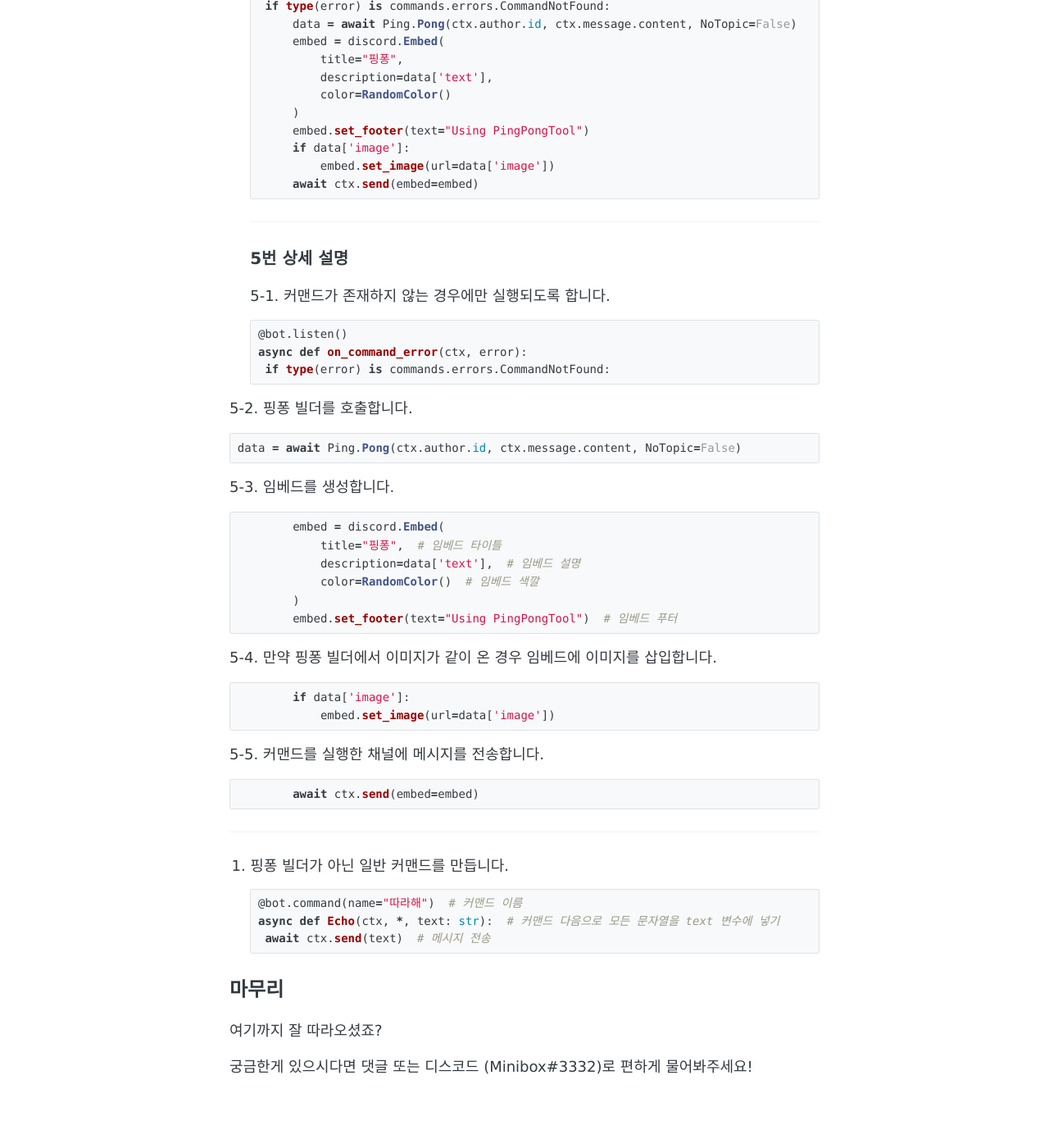
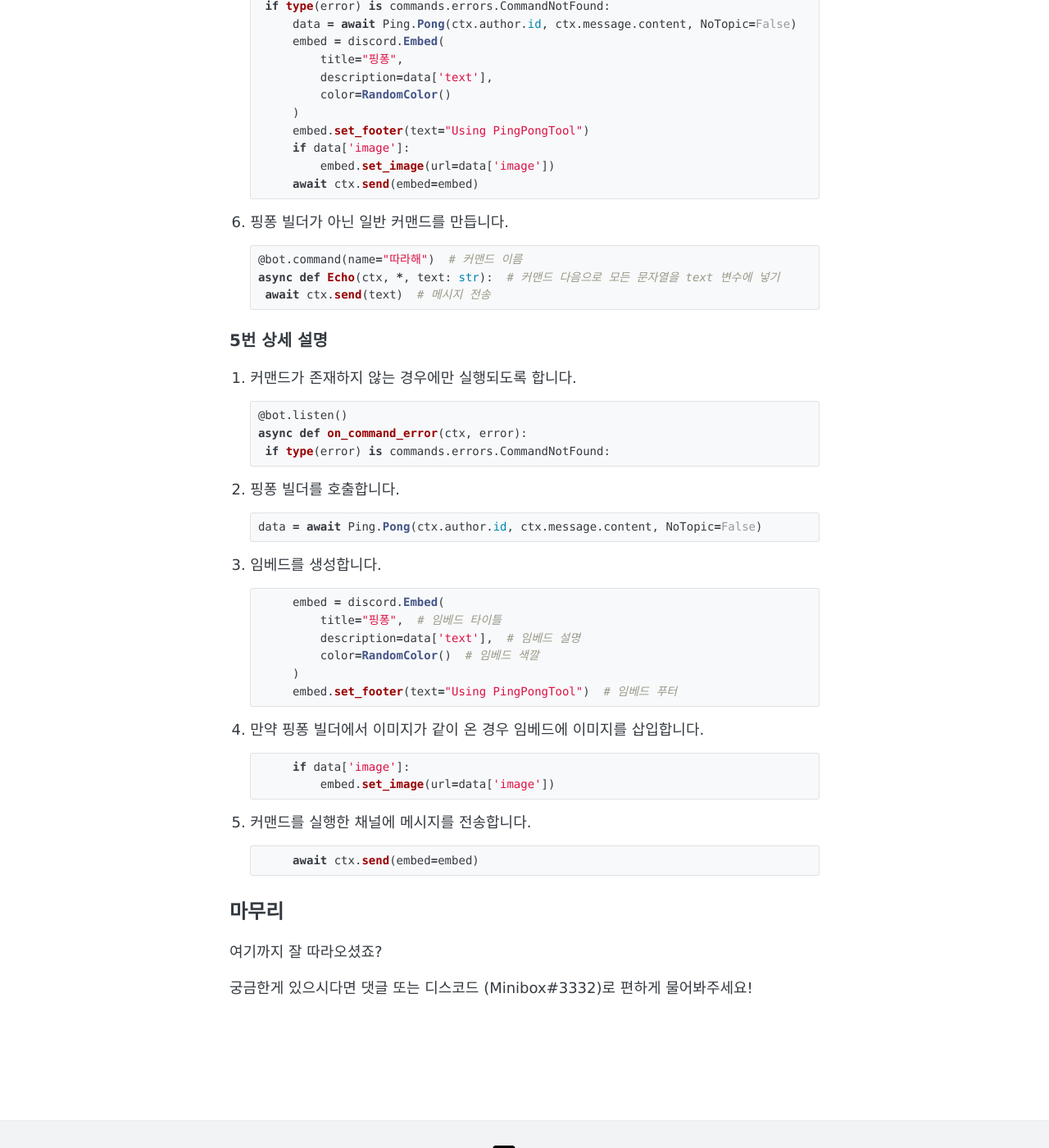
Before and after one commit to minibox24/miniblog, a Jekyll site: the page built from _posts/2020-09-19-discordpy-pingpong-bot.md, in a window 1280 px wide and 1400 px high, scrolled down 2107 px. Shown: the whole window at 82% size. Built offline with Jekyll 4.4.1, drawn with Linux system fonts in a browser that asks for light colours; comment, search, counter and statistics services are not loaded; some of the changed lines change nothing that is shown.

Commit message:
서순2트

````diff
--- a/_posts/2020-09-19-discordpy-pingpong-bot.md
+++ b/_posts/2020-09-19-discordpy-pingpong-bot.md
@@ -88,7 +88,7 @@ bot = commands.Bot(command_prefix=['!', '핑퐁아 '])  # 커맨드 프리픽스
 Ping = PingPong(URL, Authorization)
 ```
 
-5. 커맨드가 없으면 핑퐁 빌더를 호출합니다.
+5. 커맨드가 없으면 핑퐁 빌더를 호출합니다. [자세한 설명](#5번-상세-설명)
 ```py
 @bot.listen()
 async def on_command_error(ctx, error):
@@ -104,21 +104,28 @@ async def on_command_error(ctx, error):
             embed.set_image(url=data['image'])
         await ctx.send(embed=embed)
 ```
----
+
+6. 핑퐁 빌더가 아닌 일반 커맨드를 만듭니다.
+```py
+@bot.command(name="따라해")  # 커맨드 이름
+async def Echo(ctx, *, text: str):  # 커맨드 다음으로 모든 문자열을 text 변수에 넣기
+    await ctx.send(text)  # 메시지 전송
+```
+
 ### 5번 상세 설명
-5-1. 커맨드가 존재하지 않는 경우에만 실행되도록 합니다.
+1. 커맨드가 존재하지 않는 경우에만 실행되도록 합니다.
 ```py
 @bot.listen()
 async def on_command_error(ctx, error):
     if type(error) is commands.errors.CommandNotFound:
 ```
 
-5-2. 핑퐁 빌더를 호출합니다.
+2. 핑퐁 빌더를 호출합니다.
 ```py
 data = await Ping.Pong(ctx.author.id, ctx.message.content, NoTopic=False)
 ```
 
-5-3. 임베드를 생성합니다.
+3. 임베드를 생성합니다.
 ```py
         embed = discord.Embed(
             title="핑퐁",  # 임베드 타이틀
@@ -128,24 +135,17 @@ data = await Ping.Pong(ctx.author.id, ctx.message.content, NoTopic=False)
         embed.set_footer(text="Using PingPongTool")  # 임베드 푸터
 ```
 
-5-4. 만약 핑퐁 빌더에서 이미지가 같이 온 경우 임베드에 이미지를 삽입합니다.
+4. 만약 핑퐁 빌더에서 이미지가 같이 온 경우 임베드에 이미지를 삽입합니다.
 ```py
         if data['image']:
             embed.set_image(url=data['image'])
 ```
 
-5-5. 커맨드를 실행한 채널에 메시지를 전송합니다.
+5. 커맨드를 실행한 채널에 메시지를 전송합니다.
 ```py
         await ctx.send(embed=embed)
 ```
----
 
-6. 핑퐁 빌더가 아닌 일반 커맨드를 만듭니다.
-```py
-@bot.command(name="따라해")  # 커맨드 이름
-async def Echo(ctx, *, text: str):  # 커맨드 다음으로 모든 문자열을 text 변수에 넣기
-    await ctx.send(text)  # 메시지 전송
-```
 
 ## 마무리
 여기까지 잘 따라오셨죠?
````
